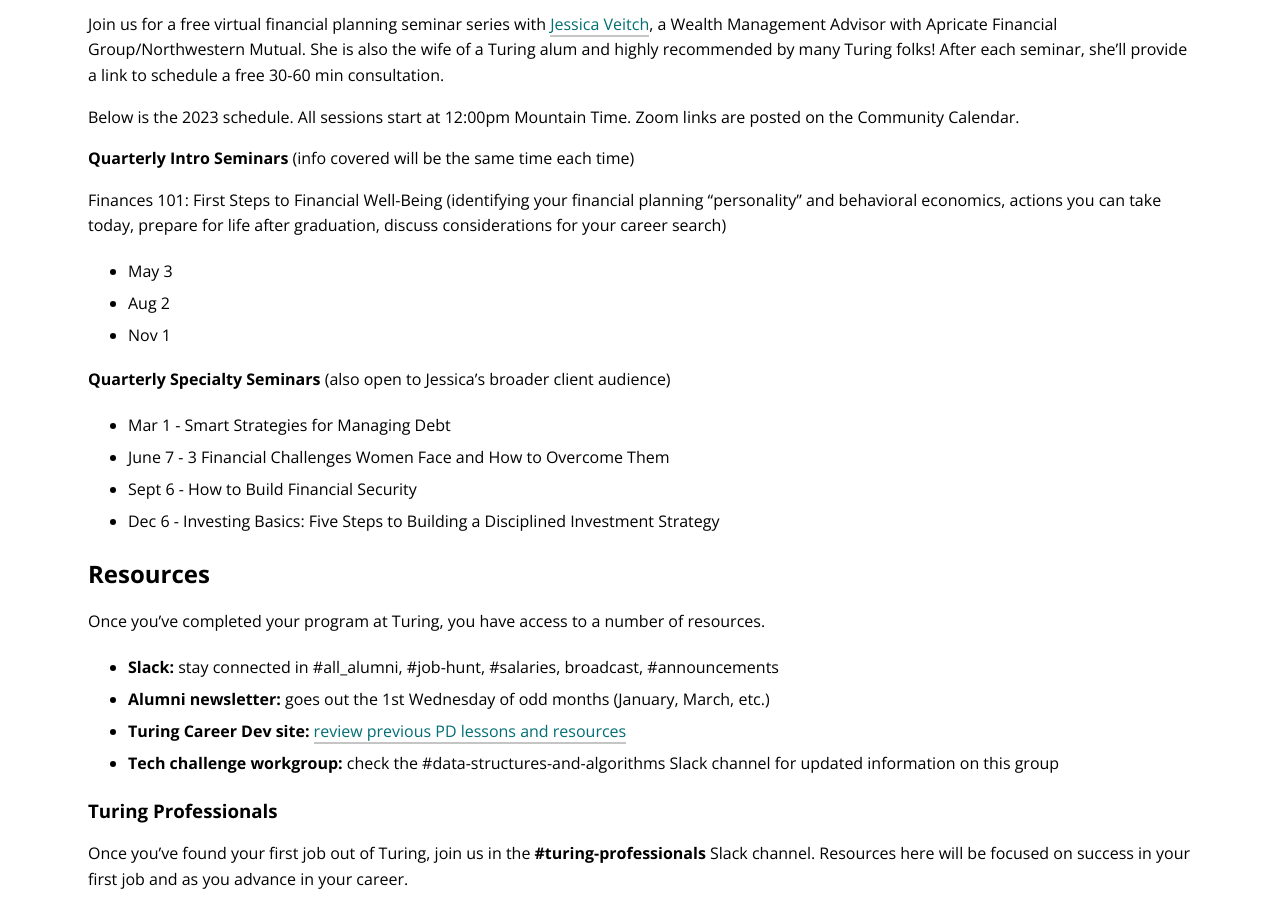
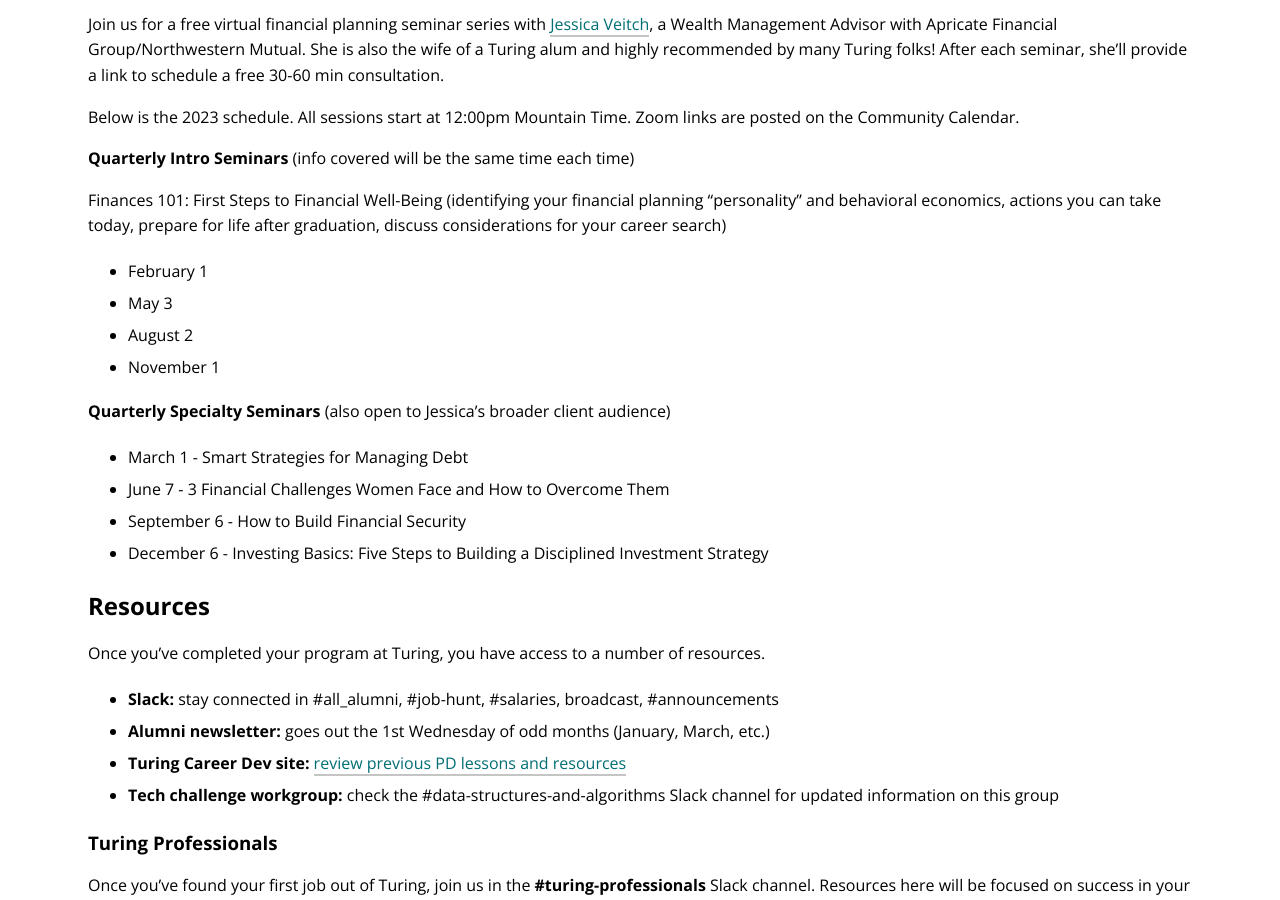
Before and after one commit to turingschool/alumni-site, a Jekyll site: the page built from connect.md, in a window 1280 px wide and 900 px high, scrolled down 1381 px. Built offline with Jekyll 4.4.1, drawn with Linux system fonts in a browser that asks for light colours; nearby versions of some CDN libraries; comment, search, counter and statistics services are not loaded.

Commit message:
Update connect.md

```diff
--- a/connect.md
+++ b/connect.md
@@ -47,16 +47,17 @@ Below is the 2023 schedule. All sessions start at 12:00pm Mountain Time. Zoom li
 **Quarterly Intro Seminars** (info covered will be the same time each time)
 
 Finances 101: First Steps to Financial Well-Being (identifying your financial planning "personality" and behavioral economics, actions you can take today, prepare for life after graduation, discuss considerations for your career search)
+* February 1
 * May 3
-* Aug 2
-* Nov 1
+* August 2
+* November 1
 
 **Quarterly Specialty Seminars** (also open to Jessica's broader client audience)
 
-* Mar 1 - Smart Strategies for Managing Debt
+* March 1 - Smart Strategies for Managing Debt
 * June 7 - 3 Financial Challenges Women Face and How to Overcome Them
-* Sept 6 - How to Build Financial Security
-* Dec 6 - Investing Basics: Five Steps to Building a Disciplined Investment Strategy
+* September 6 - How to Build Financial Security
+* December 6 - Investing Basics: Five Steps to Building a Disciplined Investment Strategy
 
 ## Resources
 
```
